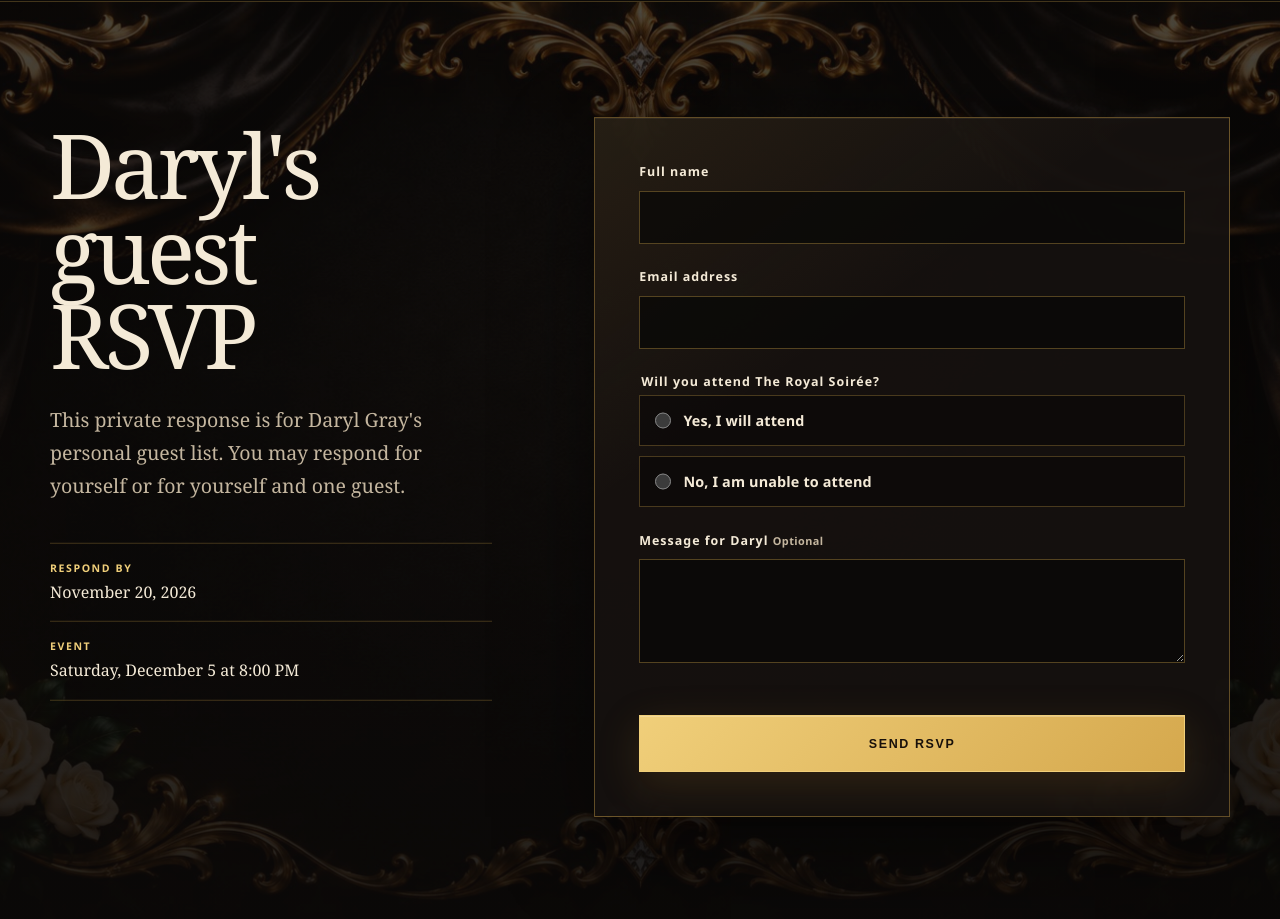
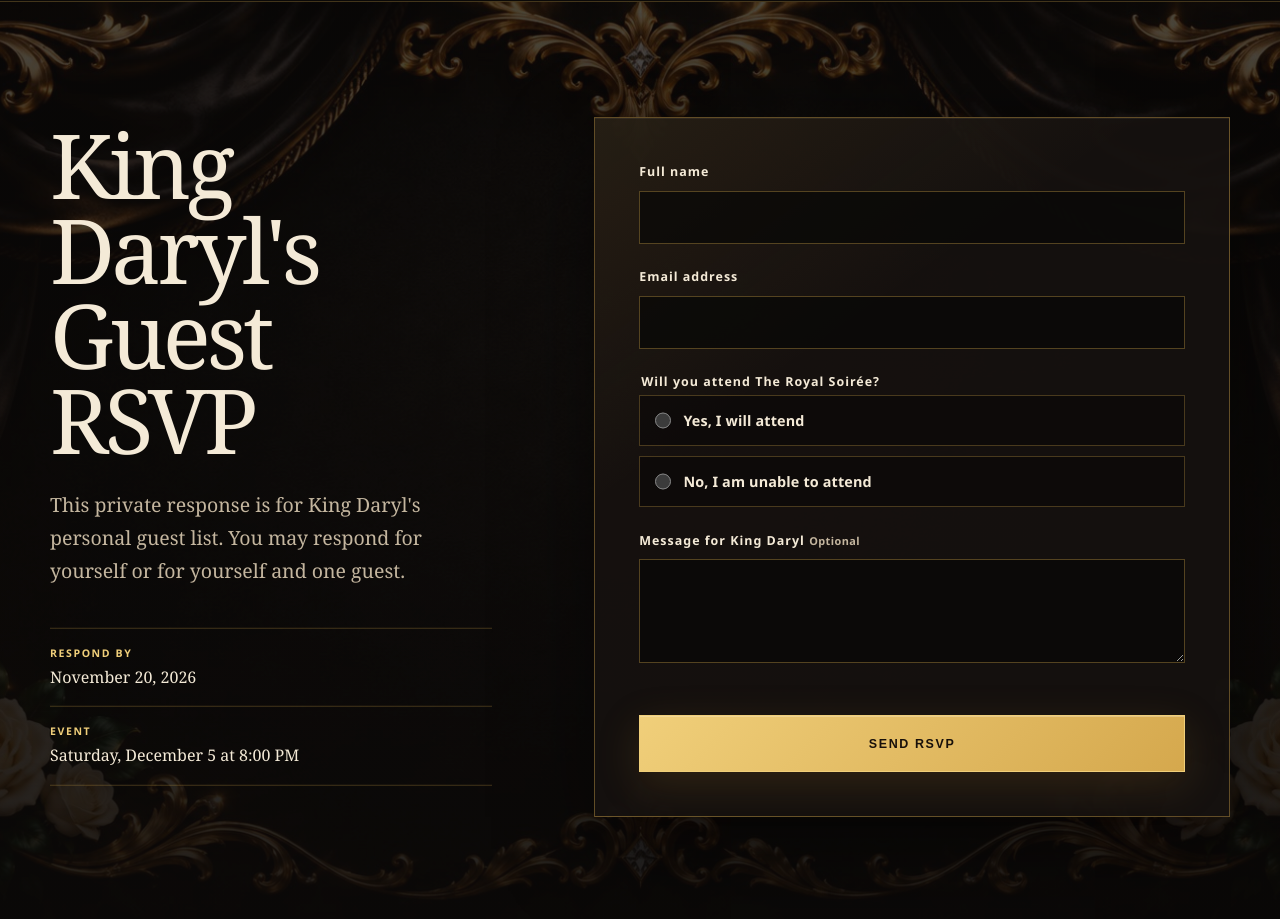
Before and after one commit to stilldarylgray2026-a11y/koaxiiselect2026, a plain HTML site: page index.html in a window 1280 px wide. Shown: the part 3279-4198 px from the top of the page. Drawn offline with Linux system fonts and the light colour scheme.

Commit message:
Label private RSVP section for King Daryl

```diff
--- a/index.html
+++ b/index.html
@@ -146,8 +146,8 @@
     <section class="final-rsvp" id="rsvp" aria-labelledby="rsvp-title">
       <div class="final-rsvp-inner">
         <div class="rsvp-intro reveal">
-          <h2 id="rsvp-title">Daryl's guest<br>RSVP</h2>
-          <p>This private response is for Daryl Gray's personal guest list. You may respond for yourself or for yourself and one guest.</p>
+          <h2 id="rsvp-title">King Daryl's<br>Guest RSVP</h2>
+          <p>This private response is for King Daryl's personal guest list. You may respond for yourself or for yourself and one guest.</p>
           <dl class="rsvp-summary" aria-label="RSVP details">
             <div>
               <dt>Respond by</dt>
@@ -163,11 +163,11 @@
         <div class="rsvp-form-panel reveal reveal-delay-1">
           <div class="rsvp-success" data-rsvp-success hidden role="status">
             <strong>Your RSVP has been received.</strong>
-            <span>Thank you. Your response was sent to Daryl's guest list.</span>
+            <span>Thank you. Your response was sent to King Daryl's guest list.</span>
           </div>
 
           <form class="rsvp-form" action="https://formsubmit.co/kingathenaselectxii@gmail.com" method="POST" data-rsvp-form>
-            <input type="hidden" name="_subject" value="New Royal Soirée RSVP for Daryl Gray">
+            <input type="hidden" name="_subject" value="New Royal Soirée RSVP for King Daryl">
             <input type="hidden" name="_next" value="https://koaxiiselect2026.com/?rsvp=received#rsvp">
             <input type="hidden" name="_template" value="table">
             <input type="hidden" name="_url" value="https://koaxiiselect2026.com/">
@@ -220,7 +220,7 @@
             </div>
 
             <div class="form-field">
-              <label for="guest-message">Message for Daryl <span>Optional</span></label>
+              <label for="guest-message">Message for King Daryl <span>Optional</span></label>
               <textarea id="guest-message" name="Message for Daryl" rows="3"></textarea>
             </div>
 
```
